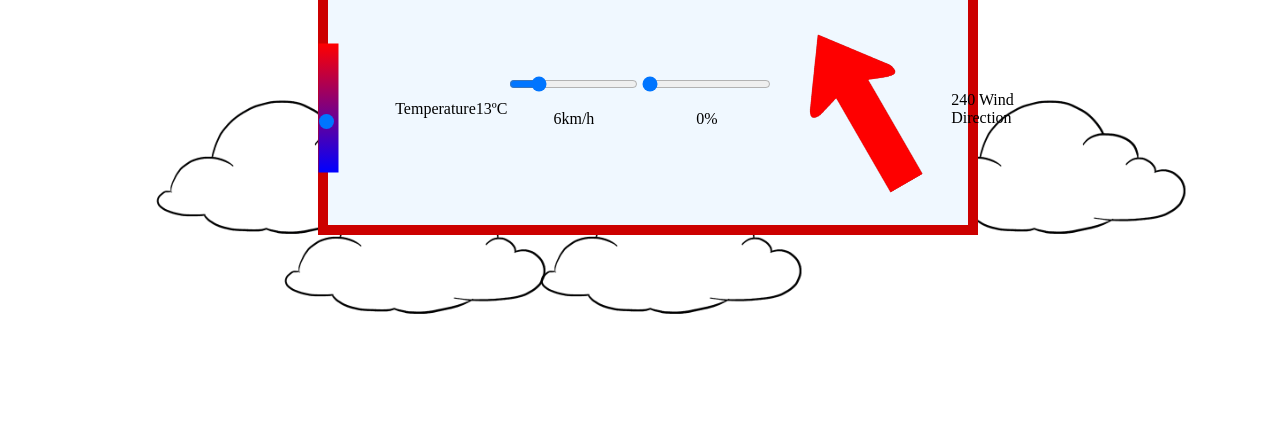
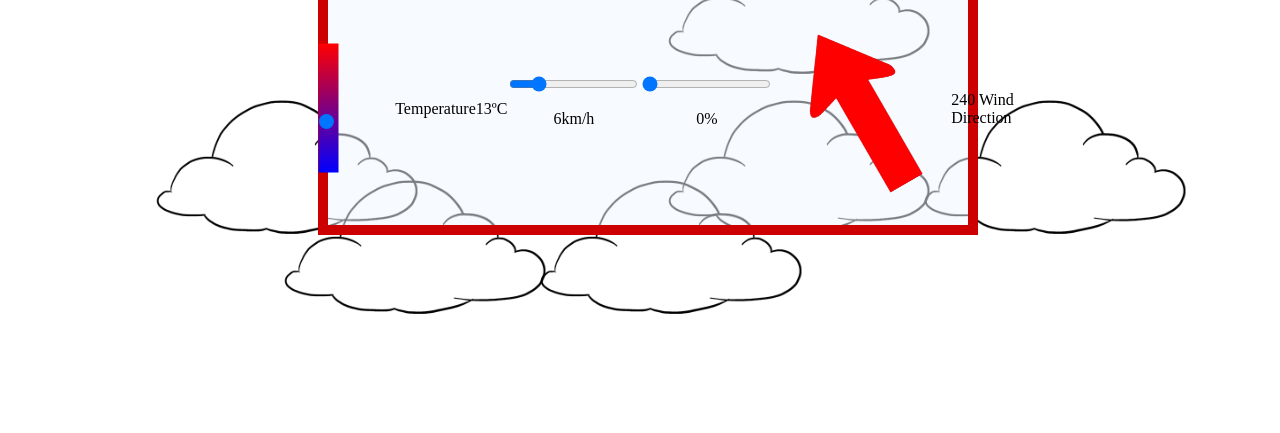
Before and after one commit to keirruttley/Weather-App, a plain HTML site: page index.html in a window 1280 px wide. Shown: the part 383-816 px from the top of the page. Drawn offline with Linux system fonts and the light colour scheme.

Commit message:
background opacity

```diff
--- a/index.html
+++ b/index.html
@@ -21,7 +21,6 @@
   <img class="leaf" src="assets/animated/leaf.png" />
 
   <!-- cloud animation -->
-  <div>
   <img id="cloud1" class="cloud cloud-animation" src="/assets/animated/Cloud.png" />
   <img id="cloud2" class="cloud cloud-animation" src="/assets/animated/Cloud.png" />
   <img id="cloud3" class="cloud cloud-animation" src="/assets/animated/Cloud.png" />
@@ -32,7 +31,7 @@
   <img id="cloud8" class="cloud cloud-animation" src="/assets/animated/cloud.png" />
   <img id="cloud9" class="cloud cloud-animation" src="/assets/animated/cloud.png" />
   <img id="cloud10" class="cloud cloud-animation" src="/assets/animated/cloud.png" />
-  </div>
+
 
   <!-- main div taking up full page -->
   <div id="main-div" class="container">
--- a/style.css
+++ b/style.css
@@ -56,7 +56,7 @@ body {
   width: 50vw;
   position: relative;
   border: solid 10px #cc0000;
-  background-color: aliceblue;
+  background-color: rgba(240, 248, 255, 0.5);
 }
 
 #temperature-slider::-webkit-slider-runnable-track {
```
Lines whose indentation alone changed are shown as unchanged.
